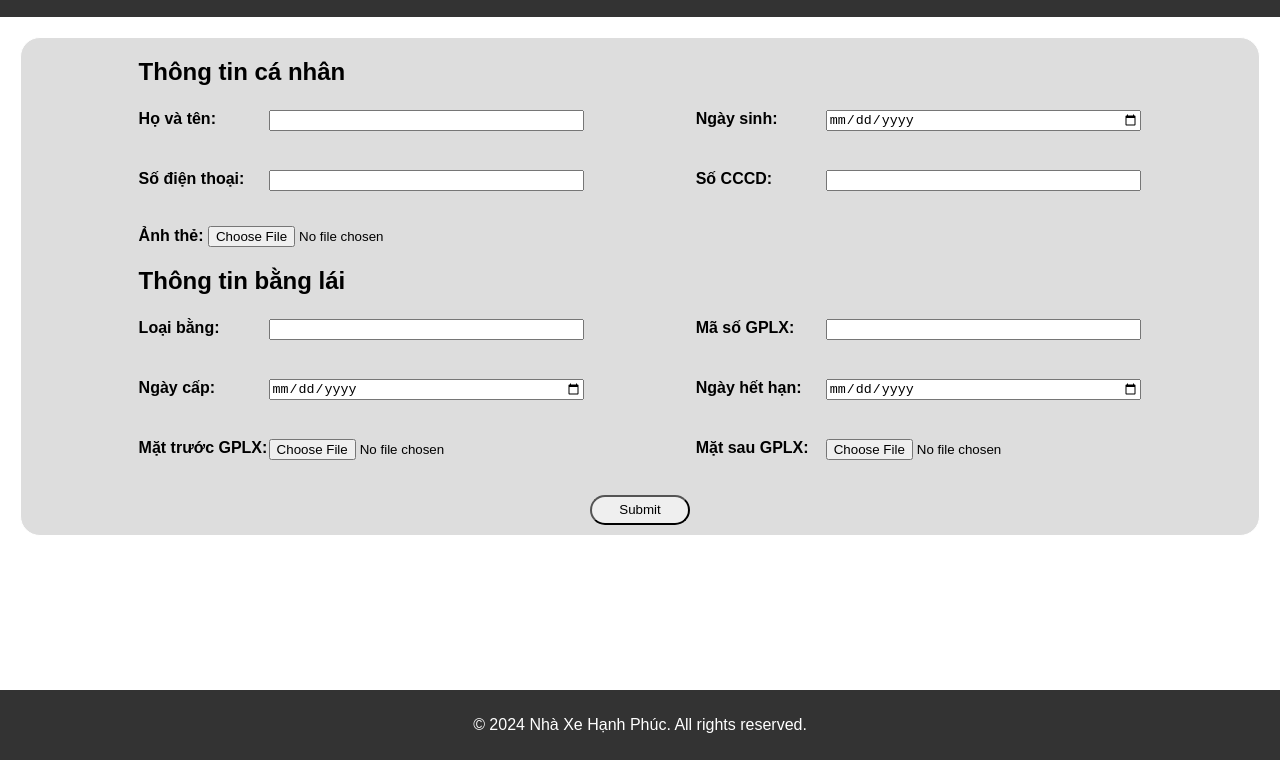
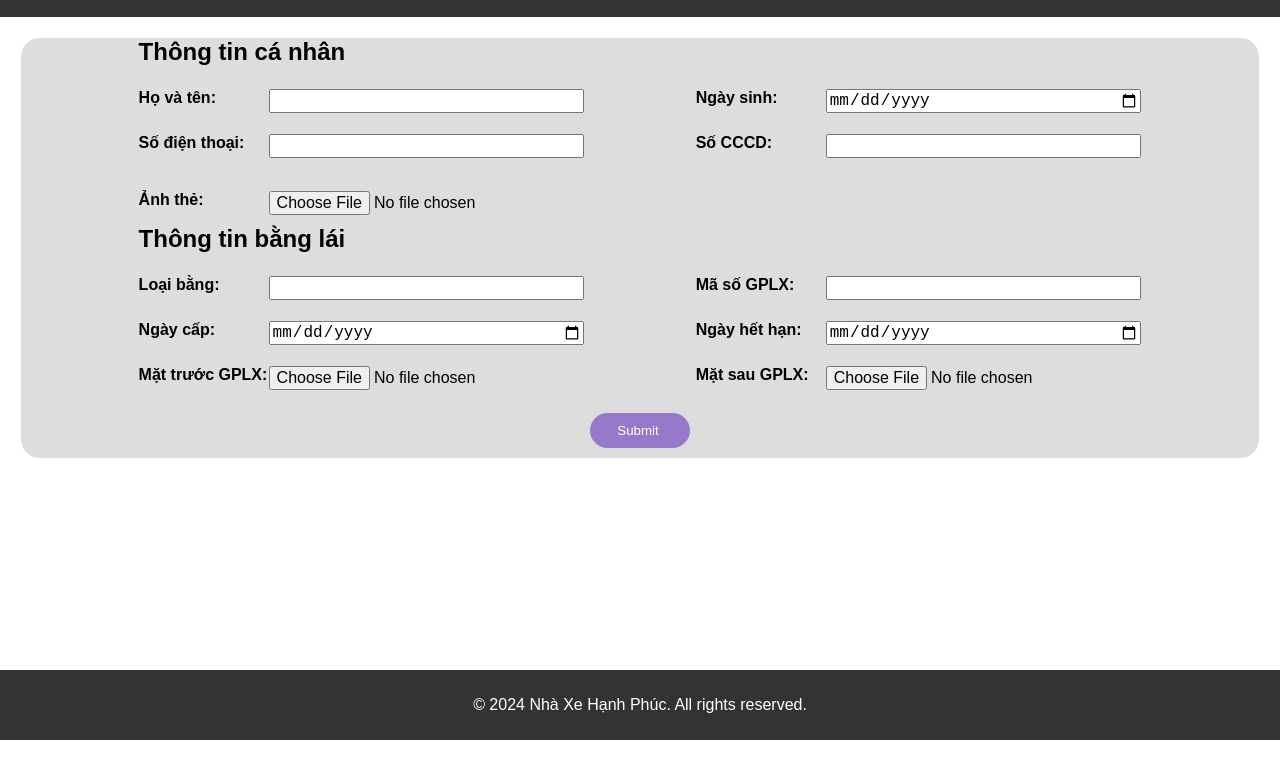
Before and after one commit to QuananhNguyen-04/Management-System, a website with bundled scripts: page FE/Driver/add_driver.html in a window 1280 px wide. Shown: the part 60-820 px from the top of the page. Built offline with nearby package versions, Linux system fonts and the light colour scheme.

Commit message:
Add files via upload

```diff
--- a/FE/Driver/add_drive.css
+++ b/FE/Driver/add_drive.css
@@ -13,7 +13,7 @@ body{
     padding: 0;
     width: 100%;
     height: 100%;
-    min-height: 750px;
+    /* min-height: 750px; */
     /* display: flex; */
     /* flex-direction: column; */
 }
@@ -120,15 +120,21 @@ footer {
     position: absolute;
     bottom: 0;
 }
+.tittle_add{
+    padding: 0 auto;
+    margin-bottom: 0;
+}
 #personalForm{
-    height: 90%;
+    height: 80%;
     display: flex;
     flex-direction: column;
     align-items: center;
     justify-content: space-around;
     border: 1px solid #fff;
     border-radius: 20px;
+    /* border-top: solid 3px rgb(103, 58, 183); */
     background-color: #ddd;
+    /* background-color: ; */
     margin: 20px;
 }
 .hehe{
@@ -149,28 +155,48 @@ footer {
 }
 .input_{
     flex: 1;
+    max-height: 25px;
+    /* padding: 10px 20px;  */
+    font-size: 16px;
 }
 .hehe+.hehe{
-    margin-top: 30px;
+    margin-top: 15px;
 }
 .img_Driver{
     align-self: flex-start;
     margin-left: 9.5%;
     margin-top: 30px;
+    display: flex;
 }
+/* input[type="date"]::-webkit-inner-spin-button {
+    -webkit-appearance: none;
+    display: none;
+} */
 h2{
     align-self: flex-start;
     margin-left: 9.5%;
     height: 400;
+    margin-top: 0;
+}
+.LI{
+    margin-top: 10px;
 }
 button{
     min-width: 100px;
     min-height: 30px;
+    padding: 10px 20px 10px 16px;
     border-radius: 20px;
     /* border: none; */
-    margin-top: 30px;
+    margin-top: 20px;
     cursor: pointer;
     margin-bottom: 10px;
+    background-color: rgb(151, 121, 201);
+    color: #ffffff;
+    border: none;
+
+}
+#icon_add{
+ margin-right: 6px;
 }
 .label_{
     min-width: 130px;
```
